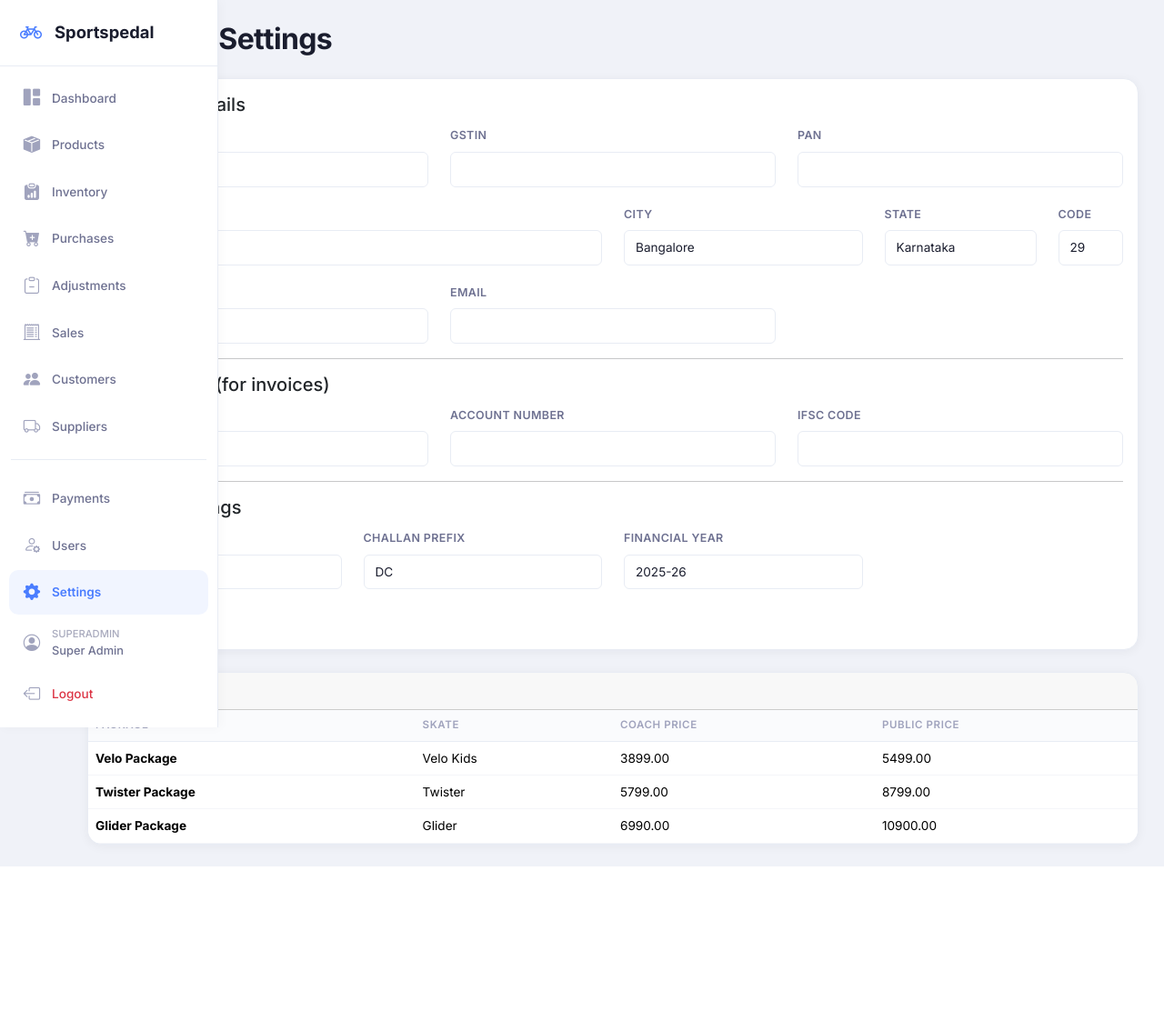
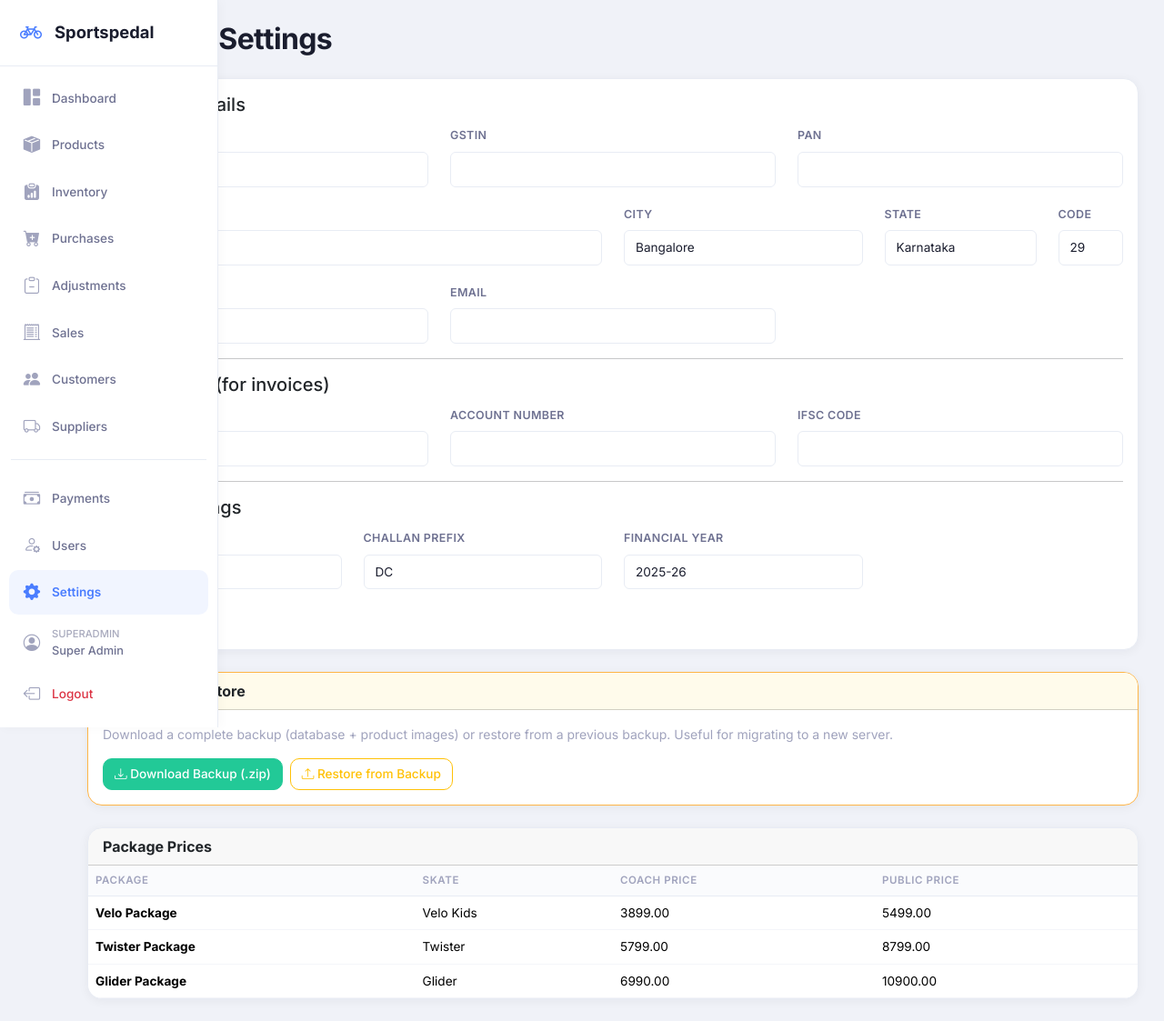
Before and after one commit to Laaxxmm/sportspedal, a Flask app: page /settings/ in a window 1280 px wide. Shown: the whole page at 91% size. Before the commit the page ends 953 px from the top, so only its background shows below. Run offline with Flask 3, Linux system fonts and the light colour scheme; a user stored in the database is signed in; some libraries are stand-ins or nearby versions.

Commit message:
Backup & Restore for migrating between Railway accounts
Settings page now has Backup & Restore section:
- Download Backup: gets a .zip with sportspedal.db + all product images
- Restore from Backup: upload a .zip to overwrite current data
- Both superadmin-only

Migration flow:
1. Old account: Settings -> Download Backup
2. New account: deploy + login
3. New account: Settings -> Restore from Backup
4. Restart service

Co-Authored-By: Claude Opus 4.6 (1M context) <noreply@anthropic.com>

```diff
--- a/app/routes/settings.py
+++ b/app/routes/settings.py
@@ -1,4 +1,7 @@
-from flask import Blueprint, render_template, request, redirect, url_for, flash
+import os
+import io
+import zipfile
+from flask import Blueprint, render_template, request, redirect, url_for, flash, send_file, abort
 from flask_login import login_required, current_user
 from app import db
 from app.models import BusinessProfile, PackagePrice
@@ -39,3 +42,70 @@ def business_settings():
 
     packages = PackagePrice.query.all()
     return render_template('settings.html', profile=profile, packages=packages)
+
+
+@bp.route('/backup')
+@login_required
+@superadmin_required
+def download_backup():
+    """Download a ZIP containing the database + all product images."""
+    from app.config import DATA_DIR
+    db_path = os.path.join(DATA_DIR, 'sportspedal.db')
+    images_dir = os.path.join(DATA_DIR, 'images', 'products')
+
+    buf = io.BytesIO()
+    with zipfile.ZipFile(buf, 'w', zipfile.ZIP_DEFLATED) as zf:
+        if os.path.exists(db_path):
+            zf.write(db_path, arcname='sportspedal.db')
+        if os.path.exists(images_dir):
+            for fname in os.listdir(images_dir):
+                fpath = os.path.join(images_dir, fname)
+                if os.path.isfile(fpath):
+                    zf.write(fpath, arcname=f'images/products/{fname}')
+
+    buf.seek(0)
+    from datetime import datetime
+    filename = f"sportspedal_backup_{datetime.now().strftime('%Y%m%d_%H%M%S')}.zip"
+    return send_file(buf, mimetype='application/zip',
+                     download_name=filename, as_attachment=True)
+
+
+@bp.route('/restore', methods=['GET', 'POST'])
+@login_required
+@superadmin_required
+def restore_backup():
+    """Upload a backup ZIP to restore the database + images."""
+    from app.config import DATA_DIR
+
+    if request.method == 'POST':
+        f = request.files.get('backup_file')
+        if not f or not f.filename.endswith('.zip'):
+            flash('Please upload a .zip backup file.', 'danger')
+            return redirect(url_for('settings.restore_backup'))
+
+        try:
+            # Save uploaded file temporarily
+            tmp_path = os.path.join(DATA_DIR, '_restore_tmp.zip')
+            f.save(tmp_path)
+
+            os.makedirs(os.path.join(DATA_DIR, 'images', 'products'), exist_ok=True)
+
+            # Close DB connections before overwriting
+            db.session.remove()
+            db.engine.dispose()
+
+            with zipfile.ZipFile(tmp_path, 'r') as zf:
+                for member in zf.namelist():
+                    if member == 'sportspedal.db':
+                        zf.extract(member, DATA_DIR)
+                    elif member.startswith('images/products/'):
+                        zf.extract(member, DATA_DIR)
+
+            os.remove(tmp_path)
+            flash('Backup restored! Restart the server to load new data.', 'success')
+            return redirect(url_for('settings.business_settings'))
+        except Exception as e:
+            flash(f'Restore failed: {str(e)}', 'danger')
+            return redirect(url_for('settings.restore_backup'))
+
+    return render_template('restore.html')
--- a/app/templates/settings.html
+++ b/app/templates/settings.html
@@ -90,6 +90,24 @@
     </div>
 </div>
 
+<!-- Backup & Restore -->
+<div class="card mt-4" style="border-color: var(--accent-amber) !important;">
+    <div class="card-header" style="background: #fffbeb;">
+        <strong><i class="bi bi-cloud-arrow-down"></i> Backup &amp; Restore</strong>
+    </div>
+    <div class="card-body">
+        <p class="text-muted small mb-3">Download a complete backup (database + product images) or restore from a previous backup. Useful for migrating to a new server.</p>
+        <div class="d-flex gap-2">
+            <a href="{{ url_for('settings.download_backup') }}" class="btn btn-success">
+                <i class="bi bi-download"></i> Download Backup (.zip)
+            </a>
+            <a href="{{ url_for('settings.restore_backup') }}" class="btn btn-outline-warning">
+                <i class="bi bi-upload"></i> Restore from Backup
+            </a>
+        </div>
+    </div>
+</div>
+
 {% if packages %}
 <div class="card mt-4">
     <div class="card-header"><strong>Package Prices</strong></div>
```
Also changed, not shown: app/templates/restore.html (added, +42 -0 lines).
